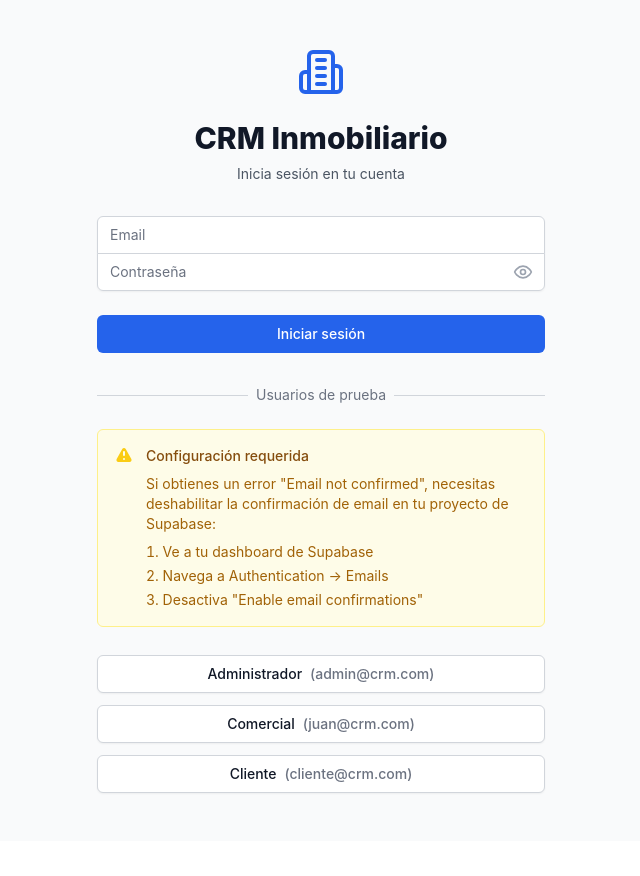
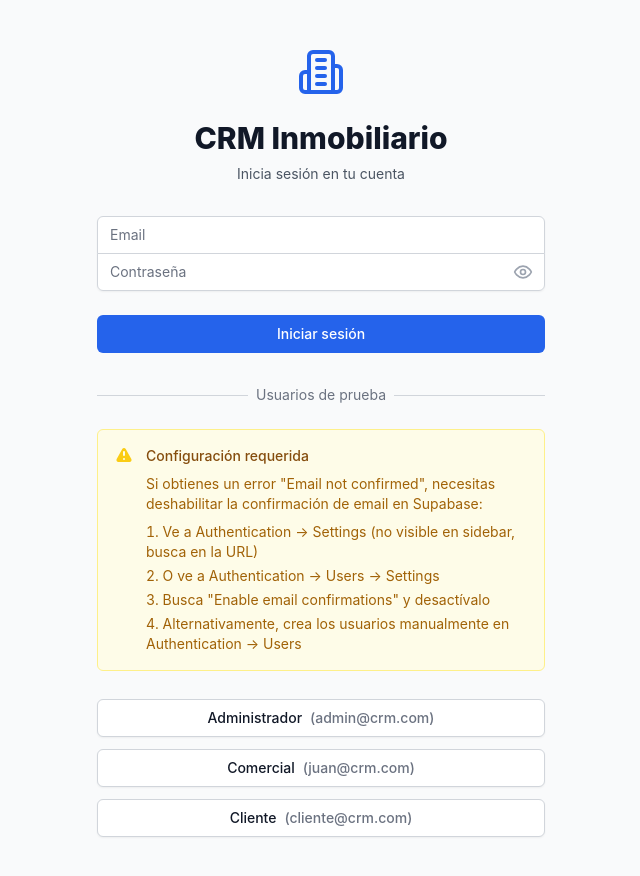
Before and after one commit to jlherrerovallenova/crmbolt, a React (Vite) app: page /login in a window 1280 px wide. Shown: the top 876 px of the page, without its empty margins (319-959 px from the left). Before the commit the page ends 841 px from the top, so only its background shows below. Built offline with nearby package versions, Linux system fonts and the light colour scheme; no server answers.

Commit message:
Fix Supabase authentication configuration instructions

```diff
--- a/src/pages/Login.tsx
+++ b/src/pages/Login.tsx
@@ -141,12 +141,13 @@ const Login: React.FC = () => {
                   </h3>
                   <div className="mt-2 text-sm text-yellow-700">
                     <p>
-                      Si obtienes un error "Email not confirmed", necesitas deshabilitar la confirmación de email en tu proyecto de Supabase:
+                      Si obtienes un error "Email not confirmed", necesitas deshabilitar la confirmación de email en Supabase:
                     </p>
                     <ol className="mt-2 list-decimal list-inside space-y-1">
-                      <li>Ve a tu dashboard de Supabase</li>
-                      <li>Navega a Authentication → Emails</li>
-                      <li>Desactiva "Enable email confirmations"</li>
+                      <li>Ve a Authentication → Settings (no visible en sidebar, busca en la URL)</li>
+                      <li>O ve a Authentication → Users → Settings</li>
+                      <li>Busca "Enable email confirmations" y desactívalo</li>
+                      <li>Alternativamente, crea los usuarios manualmente en Authentication → Users</li>
                     </ol>
                   </div>
                 </div>
```
Also changed, not shown: 1 other file (tests, documents, lock files or other folders).
